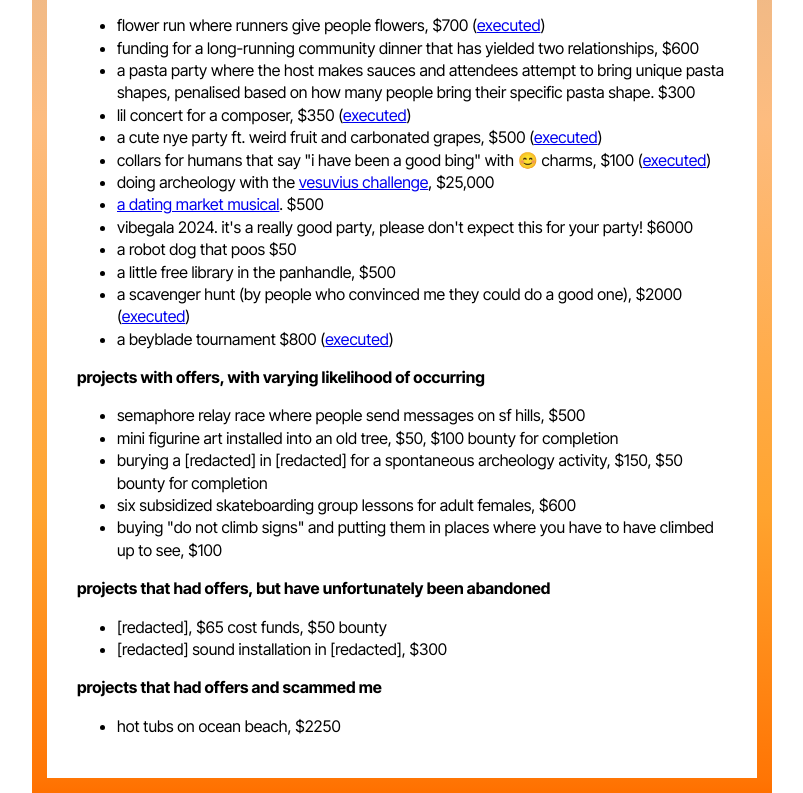
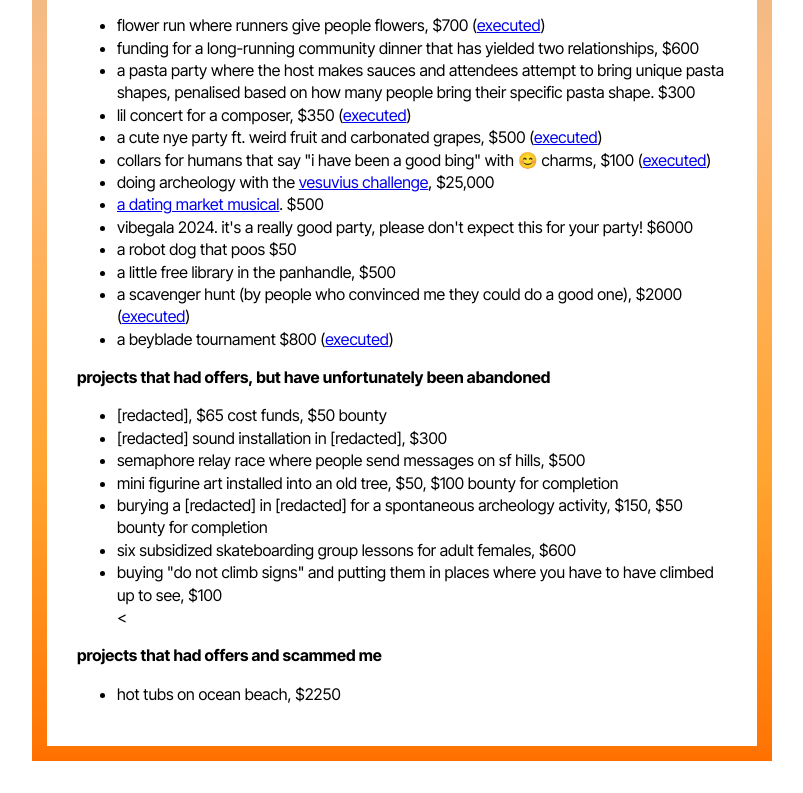
Before and after one commit to kipply/fsgrants, a plain HTML site: page index.html in a window 1280 px wide. Shown: the part 1318-2111 px from the top of the page, without its empty margins (238-1041 px from the left). After the commit the page ends 2079 px from the top, so only its background shows below. Drawn offline with Linux system fonts and the light colour scheme; a web font is replaced by a local one.

Commit message:
Update index.html

```diff
--- a/index.html
+++ b/index.html
@@ -160,20 +160,16 @@ total money spent thus far: 39,300. remaining grants may be given with some bin-
   <li>a beyblade tournament $800 (<a href="https://www.sfgate.com/sports/article/2000s-craze-unexpected-bay-area-revival-beyblade-19974442.php">executed</a>)</li>
 </ul>
 <p>
-<b>projects with offers, with varying likelihood of occurring</b>
-</p>
-<ul>
-  <li>semaphore relay race where people send messages on sf hills, $500</li>
-  <li>mini figurine art installed into an old tree, $50, $100 bounty for completion</li>
-  <li>burying a [redacted] in [redacted] for a spontaneous archeology activity, $150, $50 bounty for completion</li>
-  <li>six subsidized skateboarding group lessons for adult females, $600</li>
-  <li>buying "do not climb signs" and putting them in places where you have to have climbed up to see, $100</li></ul>
-<p>
 <b>projects that had offers, but have unfortunately been abandoned</b>
 </p>
 <ul>
   <li>[redacted], $65 cost funds, $50 bounty</li>
   <li>[redacted] sound installation in [redacted], $300</li>
+  <li>semaphore relay race where people send messages on sf hills, $500</li>
+  <li>mini figurine art installed into an old tree, $50, $100 bounty for completion</li>
+  <li>burying a [redacted] in [redacted] for a spontaneous archeology activity, $150, $50 bounty for completion</li>
+  <li>six subsidized skateboarding group lessons for adult females, $600</li>
+  <li>buying "do not climb signs" and putting them in places where you have to have climbed up to see, $100</li><
 </ul>
 <b>projects that had offers and scammed me</b>
 <ul>
```
